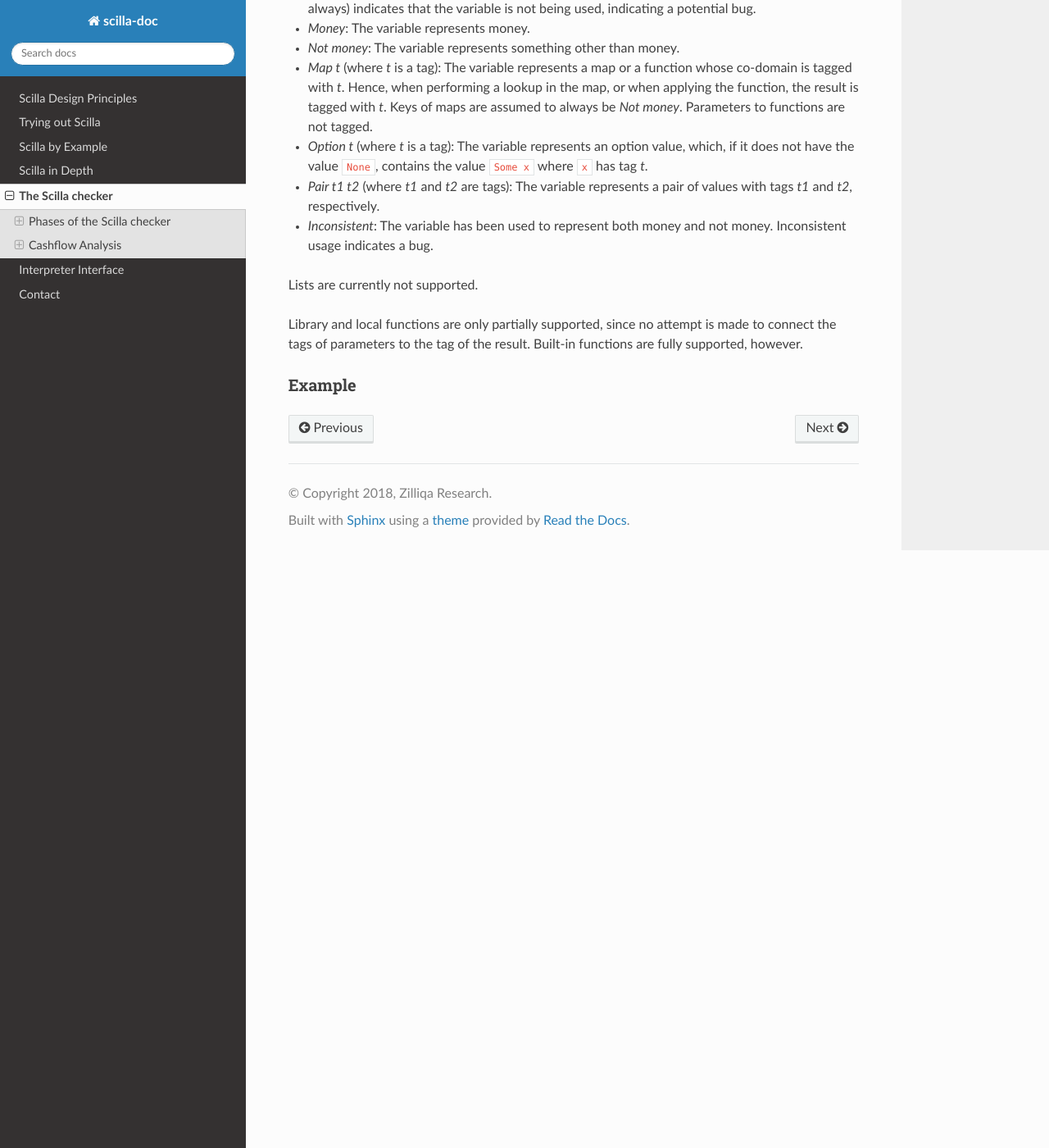
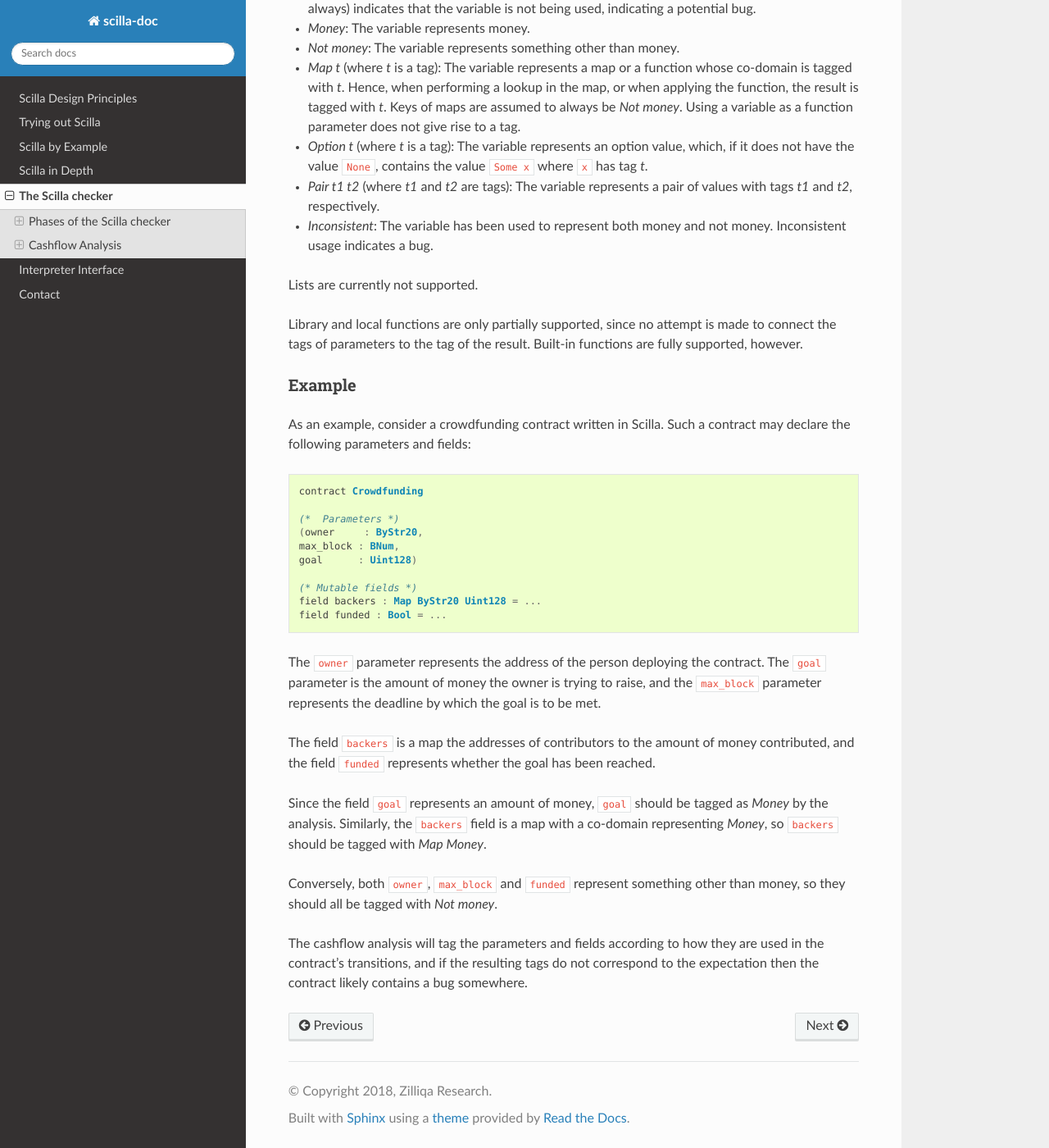
Before and after one commit to Zilliqa/scilla-docs, a Sphinx documentation site: the page built from docs/source/scilla-checker.rst, in a window 1280 px wide and 1400 px high, scrolled down 6063 px. Shown: the whole window at 82% size. Built offline with Sphinx 7.4.7 and the Read the Docs theme 2.0.0, drawn with Linux system fonts in a browser that asks for light colours.

Commit message:
Cashflow analysis ready for review

```diff
--- a/docs/source/scilla-checker.rst
+++ b/docs/source/scilla-checker.rst
@@ -358,7 +358,8 @@ The analysis uses the following set of tags:
   function whose co-domain is tagged with `t`. Hence, when performing
   a lookup in the map, or when applying the function, the result is
   tagged with `t`. Keys of maps are assumed to always be `Not
-  money`. Parameters to functions are not tagged.
+  money`. Using a variable as a function parameter does not give rise
+  to a tag.
 
 - `Option t` (where `t` is a tag): The variable represents an option
   value, which, if it does not have the value ``None``, contains the
@@ -380,3 +381,43 @@ result. Built-in functions are fully supported, however.
 
 Example
 *******
+
+As an example, consider a crowdfunding contract written in
+Scilla. Such a contract may declare the following parameters and
+fields:
+
+.. code-block:: ocaml
+
+                contract Crowdfunding
+
+                (*  Parameters *)
+                (owner     : ByStr20,
+                max_block : BNum,
+                goal      : Uint128)
+
+                (* Mutable fields *)
+                field backers : Map ByStr20 Uint128 = ...
+                field funded : Bool = ...
+
+The ``owner`` parameter represents the address of the person deploying
+the contract. The ``goal`` parameter is the amount of money the owner
+is trying to raise, and the ``max_block`` parameter represents the
+deadline by which the goal is to be met.
+
+The field ``backers`` is a map the addresses of contributors to the
+amount of money contributed, and the field ``funded`` represents
+whether the goal has been reached.
+
+Since the field ``goal`` represents an amount of money, ``goal``
+should be tagged as `Money` by the analysis. Similarly, the
+``backers`` field is a map with a co-domain representing `Money`, so
+``backers`` should be tagged with `Map Money`.
+
+Conversely, both ``owner``, ``max_block`` and ``funded`` represent
+something other than money, so they should all be tagged with `Not
+money`.
+
+The cashflow analysis will tag the parameters and fields according to
+how they are used in the contract's transitions, and if the resulting
+tags do not correspond to the expectation then the contract likely
+contains a bug somewhere.
```
